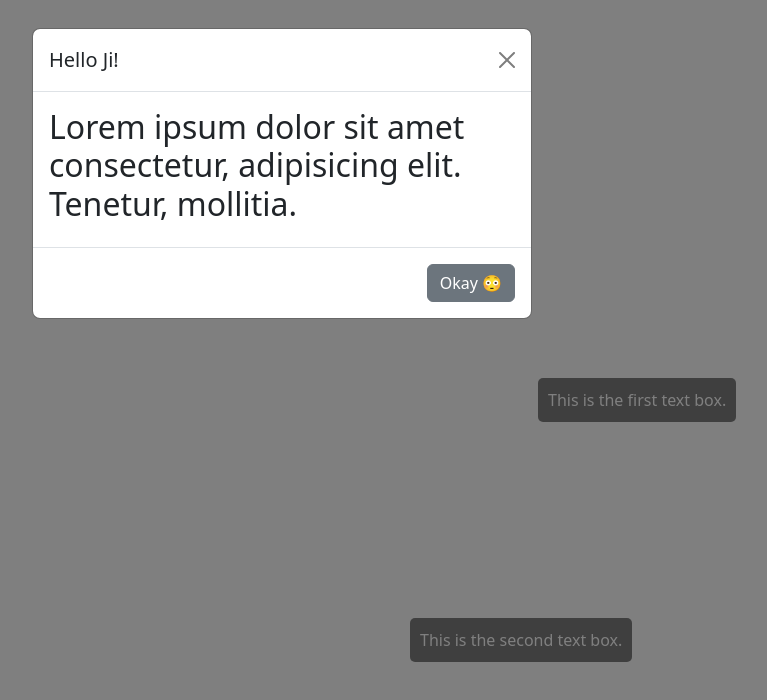
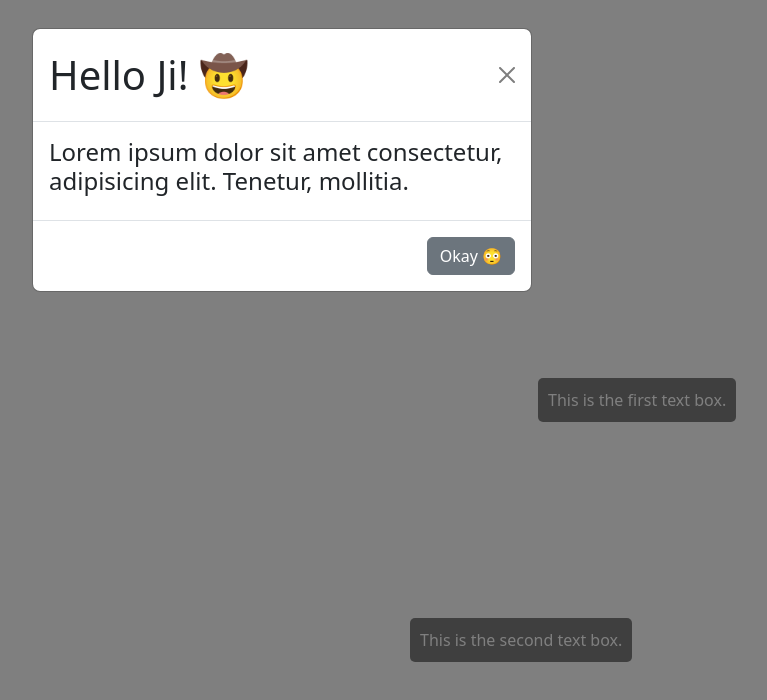
Before and after one commit to HJ03/Play-Video-On-Scroll, a plain HTML site: page index.html in a window 1280 px wide. Both pictures are taken after a click on the link "This is the first text box.". Shown: the part 1740-2440 px from the top of the page, without its empty margins (358-1125 px from the left). Drawn offline with nearby package versions, Linux system fonts and the light colour scheme; a script that the page names is missing.

Commit message:
Modal text sizing

```diff
--- a/index.html
+++ b/index.html
@@ -76,12 +76,12 @@
       <div class="modal-dialog">
         <div class="modal-content">
           <div class="modal-header">
-            <h1 class="modal-title fs-5" id="exampleModalLabel">Hello Ji!</h1>
+            <h1 class="modal-title" id="exampleModalLabel">Hello Ji! 🤠</h1>
             <button type="button" class="btn-close" data-bs-dismiss="modal" aria-label="Close"></button>
           </div>
           <div class="modal-body">
-            <h2>Lorem ipsum dolor sit amet consectetur, adipisicing elit. Tenetur, mollitia.
-            </h2>
+            <h4>Lorem ipsum dolor sit amet consectetur, adipisicing elit. Tenetur, mollitia.
+            </h4>
           </div>
           <div class="modal-footer">
             <button type="button" class="btn btn-secondary" data-bs-dismiss="modal">Okay 😳</button>
```
